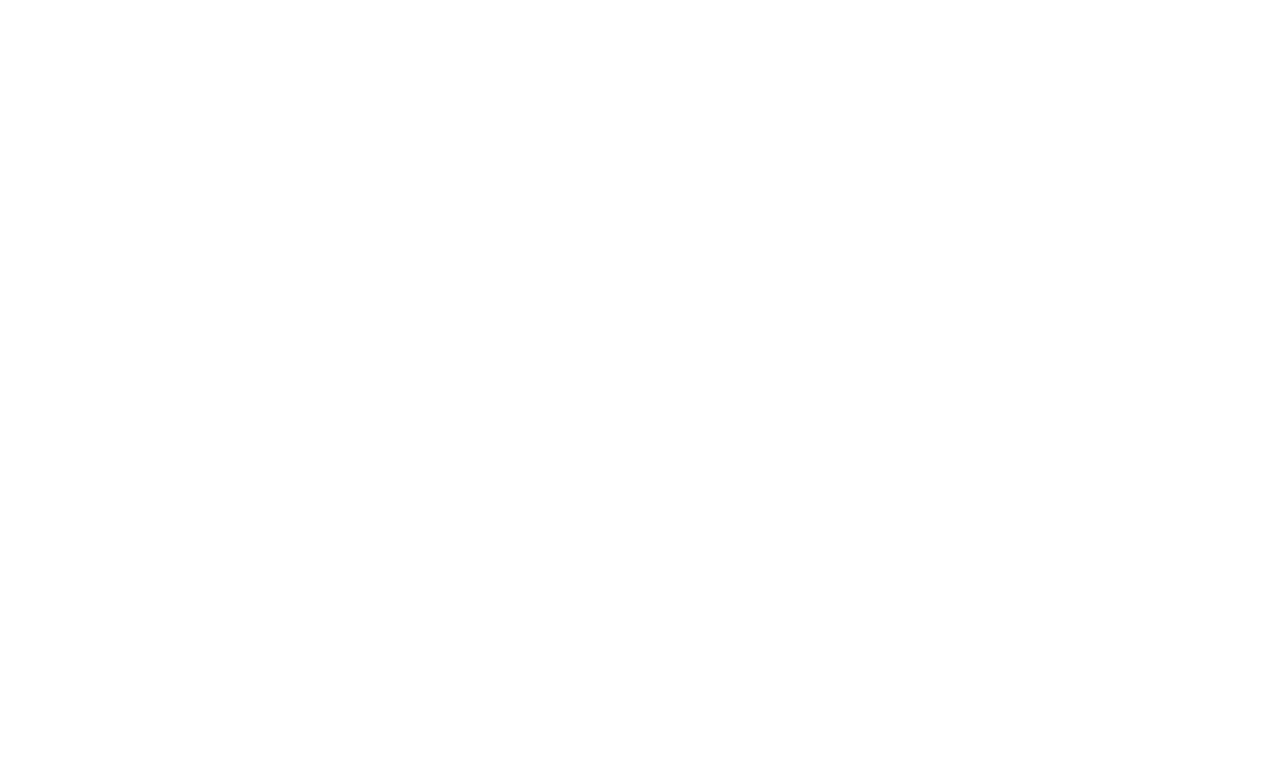
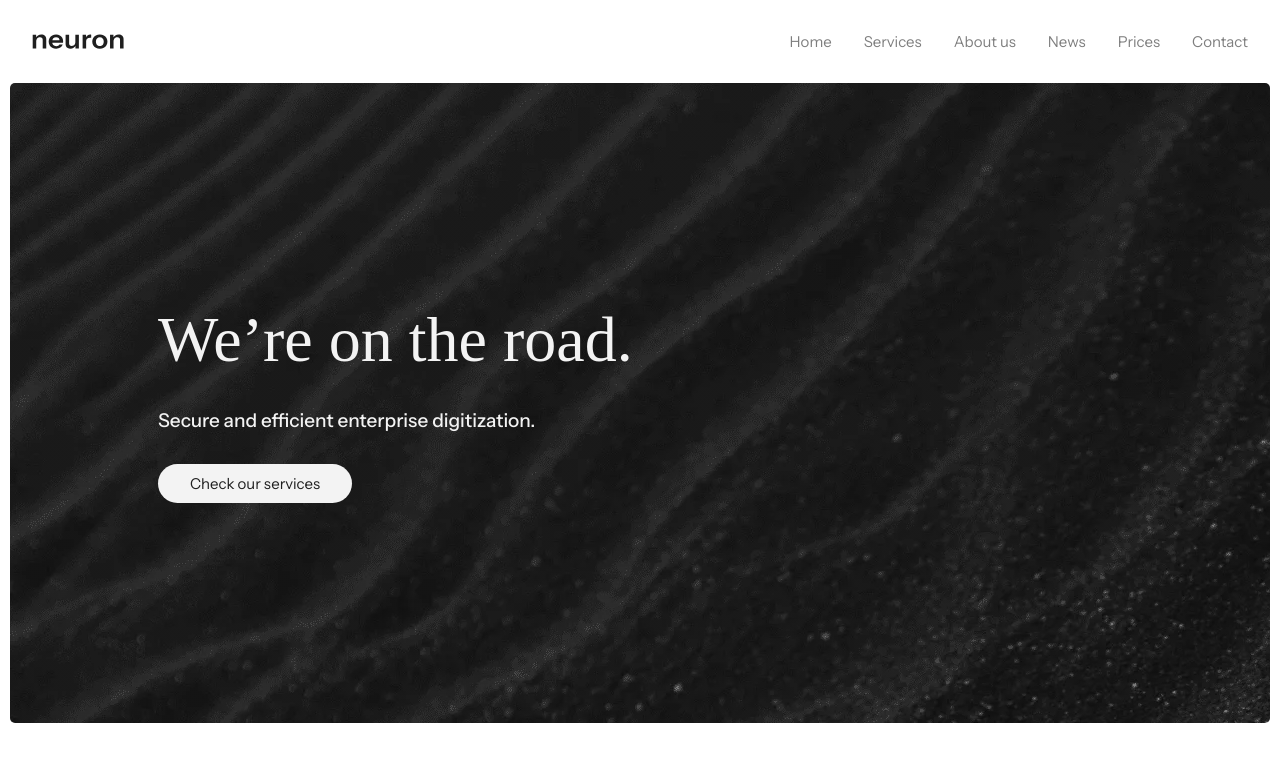
Before and after one commit to aitorchipy135-cpu/Neuron-, a plain HTML site: page index.html in a window 1280 px wide. Drawn offline with nearby package versions, Linux system fonts and the light colour scheme; a web font is replaced by a local one.

Commit message:
hero + headder

```diff
--- a/CSS/index.css
+++ b/CSS/index.css
@@ -18,6 +18,9 @@
     --size-block: 60.25rem;
     --size-canvas: 90rem;
 
+    /* Radius */
+    --radius-small: .3125rem;
+
     /* FONTS */
 
     --font-h1: 400 clamp(3rem, 5vw, 4rem) "Hedvig Letters Serif", serif;
@@ -30,3 +33,153 @@
 
 
 }
+
+* {
+    padding: 0;
+    margin: 0;
+    box-sizing: border-box;
+    font-family: "Instrument Sans", sans-serif;
+}
+
+img {
+    max-width: 100%;
+    width: 100%;
+    object-fit: cover;
+
+}
+
+a {
+    color: inherit;
+    text-decoration: none;
+}
+
+ul, ol {
+    list-style: none;
+}
+
+/* Components */
+
+h1, .heading-h1 {
+    font: var(--font-h1);
+}
+
+h2, .heading-h2 {
+    font: var(--font-h2);
+}
+
+h3, .heading-h3 {
+    font: var(--font-h3);
+}
+
+h4, .heading-h4 {
+    font: var(--font-h4);
+}
+
+p, span, li, .font-p {
+    font: var(--font-p);
+}
+
+a, .font-link {
+    font: var(--font-p);
+}
+
+a.btn {
+    padding: var(--size-xs) var(--size-md);
+    display: inline-flex;
+    gap: var(--size-xs);
+    align-items: center;
+    border-radius: 100px;
+
+    &.btn--dark {
+        background-color: var(--color-text);
+        color: var(--color-light);
+    }
+
+    &.btn--light {
+        background-color: var(--color-light);
+        color: var(--color-text);
+    }
+
+    &:hover {
+        opacity: 80%;
+    }
+
+    transition: opacity .3s;
+}
+
+.menu-link {
+    opacity: 50%;
+
+    &:hover {
+        opacity: 100%;
+    }
+
+    transition: opacity 200ms;
+}
+
+.img-radius {
+    border-radius: var(--radius-small);
+}
+
+.block {
+    max-width: var(--size-block);
+    margin: 0 auto;
+
+}
+
+.section {
+    padding: var(--size-lg) var(--size-sm);
+    max-width: var(--size-canvas);
+    margin: 0 auto;
+
+}
+
+/* HEADER */
+
+.header {
+    display: flex;
+    justify-content: space-between;
+    padding: var(--size-md);
+    align-items: center;
+
+    max-width: var(--size-canvas);
+    margin: 0 auto;
+}
+
+.header__logo {
+    max-width: 5.75rem;
+}
+
+.header__nav {
+    display: flex;
+    gap: var(--size-md);
+}
+
+/* HERO */
+
+.hero {
+    max-width: var(--size-canvas);
+    margin: 0 auto;
+    padding: 0 var(--size-xs);
+}
+ .hero__background {
+    background-color: var(--color-text);
+    padding: var(--size-md);
+    color: var(--color-light);
+    min-height: 80vh;
+    border-radius: var(--radius-small);
+
+    display: flex;
+    flex-direction: column;
+    justify-content: center;
+
+    background: linear-gradient(90deg,rgba(31, 31, 31, 0.2) 0%, rgba(31, 31, 31, 0.2) 100%), url("../media/Home-banner.webp");
+ }
+
+ .hero__block {
+    display: flex;
+    flex-direction: column;
+    align-items: start;
+    gap: var(--size-md);
+    width: 100%;
+ }
--- a/index.html
+++ b/index.html
@@ -7,8 +7,33 @@
 
     <link rel="stylesheet" href="CSS/index.css">
     <link rel="icon" href="media/favicon.svg" type="image/svg+xml">
+    <link rel="stylesheet" href="https://cdn.jsdelivr.net/npm/remixicon@4.9.1/fonts/remixicon.min.css">
 </head>
 <body>
+    <header class="header">
+        <img class="header__logo" src="media/logo-black.svg">
+        <nav>
+            <ul class="header__nav">
+                <li><a class="menu-link" href="index.html">Home</a></li>
+                <li><a class="menu-link" href="services.html">Services</a></li>
+                <li><a class="menu-link" href="about.html">About us</a></li>
+                <li><a class="menu-link" href="news.html">News</a></li>
+                <li><a class="menu-link" href="#">Prices</a></li>
+                <li><a class="menu-link" href="contact.html">Contact</a></li>
+            </ul>
+        </nav>
+    </header>
 
+    <main>
+        <section class="hero">
+            <div class="hero__background">
+                <div class="hero__block block">
+                    <h1>We’re on the road.</h1>
+                    <h2 class="heading-h4">Secure and efficient enterprise digitization.</h2>
+                    <a href="#" class="btn btn--light">Check our services</a>
+                </div>
+            </div>
+        </section>
+    </main>
 </body>
 </html>
```
